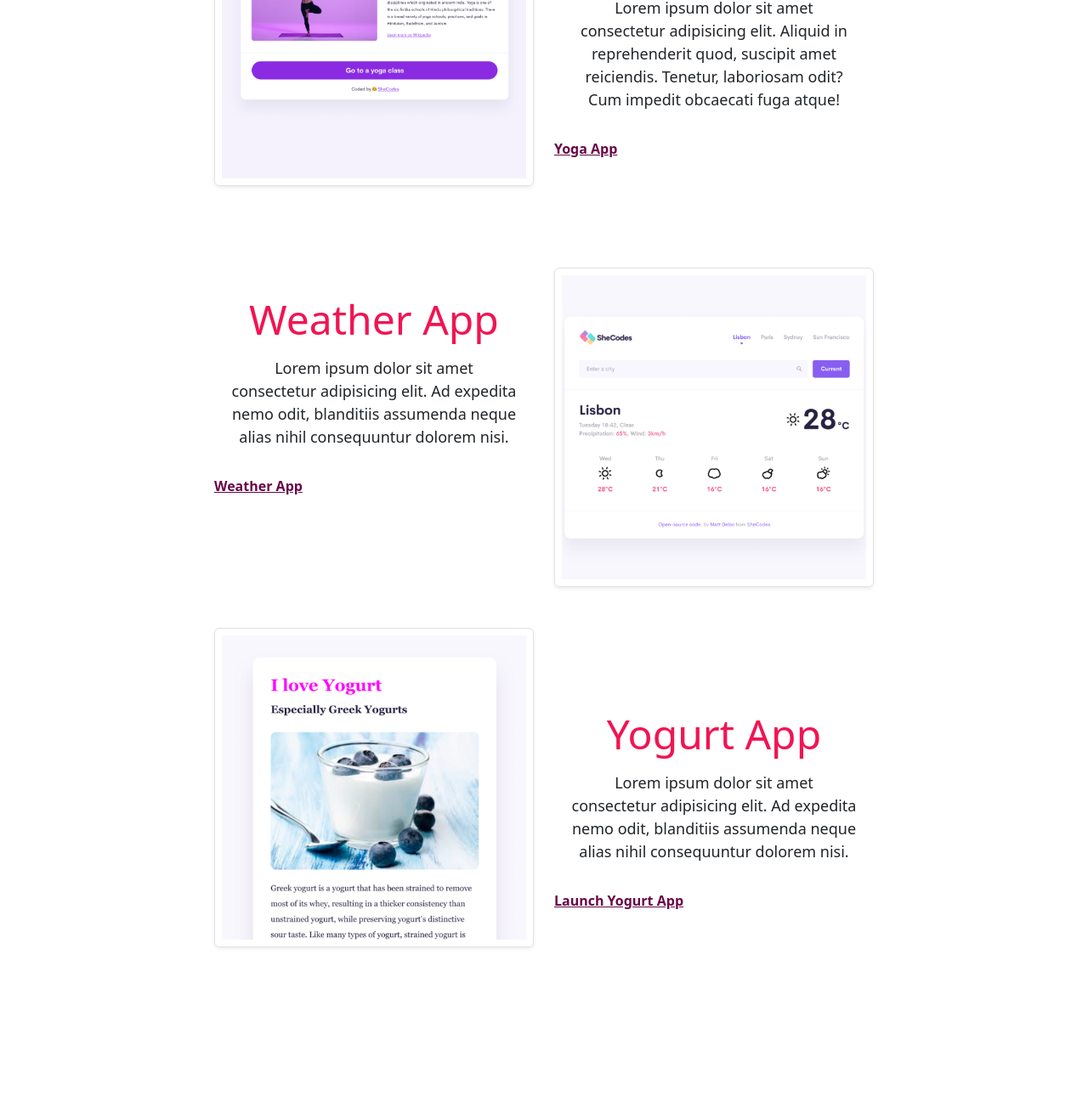
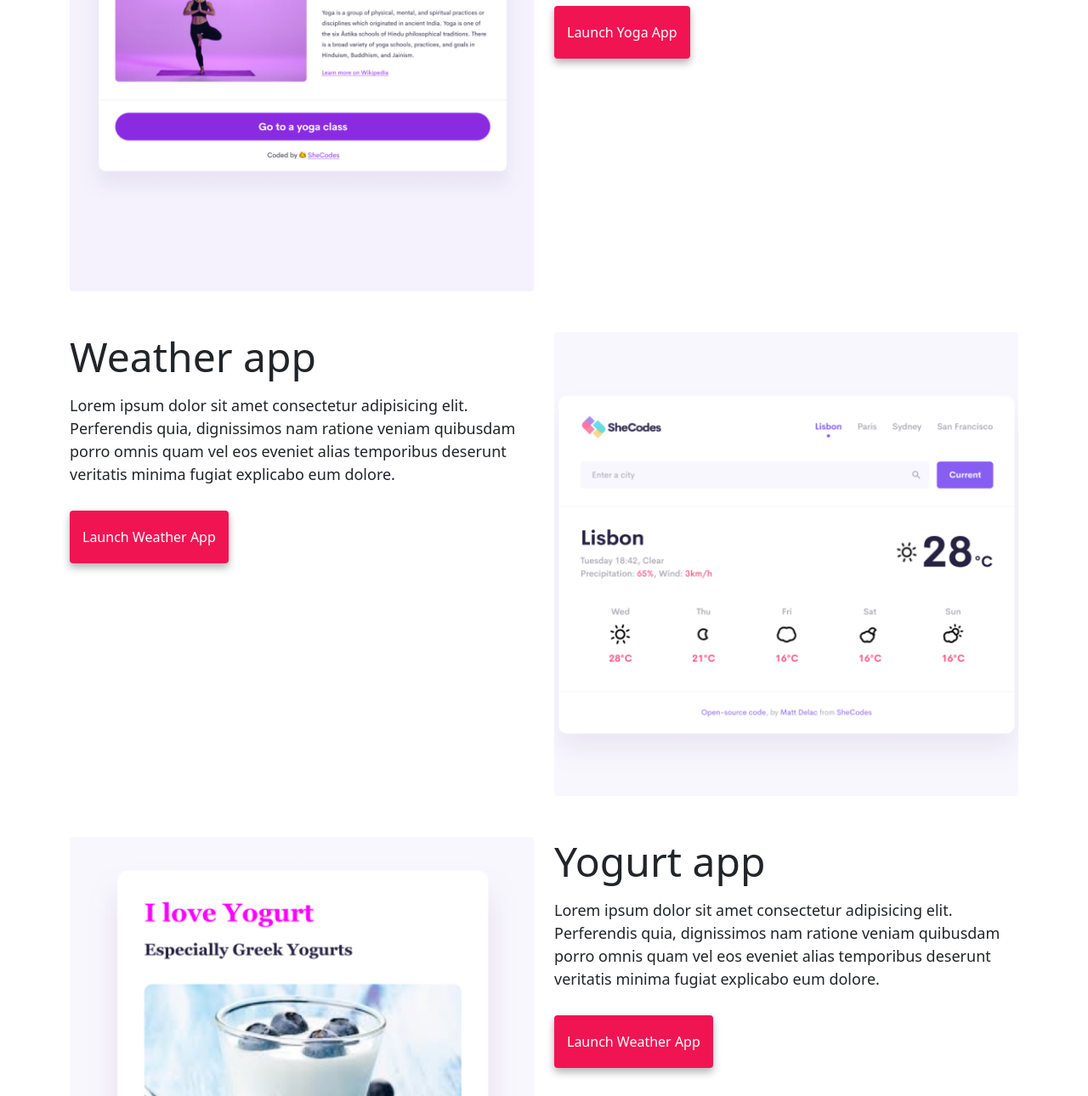
Before and after one commit to Kgomotsophale/MyHomepage, a website: page index.html in a window 1280 px wide. Shown: the part 699-1989 px from the top of the page at 85% size. Before the commit the page ends 1862 px from the top, so only its background shows below. Drawn offline with nearby package versions, Linux system fonts and the light colour scheme.

Commit message:
Added and updated html

```diff
--- a/index.html
+++ b/index.html
@@ -4,9 +4,18 @@
     <meta charset="UTF-8" />
     <meta http-equiv="X-UA-Compatible" content="IE=edge" />
     <meta name="viewport" content="width=device-width, initial-scale=1.0" />
-    <link href="https://cdn.jsdelivr.net/npm/bootstrap@5.3.3/dist/css/bootstrap.min.css" rel="stylesheet" integrity="sha384-QWTKZyjpPEjISv5WaRU9OFeRpok6YctnYmDr5pNlyT2bRjXh0JMhjY6hW+ALEwIH" crossorigin="anonymous">
-    <script src="https://cdn.jsdelivr.net/npm/bootstrap@5.3.3/dist/js/bootstrap.bundle.min.js" integrity="sha384-YvpcrYf0tY3lHB60NNkmXc5s9fDVZLESaAA55NDzOxhy9GkcIdslK1eN7N6jIeHz" crossorigin="anonymous"></script>
     <title>Kgomotso</title>
+    <link
+      href="https://cdn.jsdelivr.net/npm/bootstrap@5.0.0-beta2/dist/css/bootstrap.min.css"
+      rel="stylesheet"
+      integrity="sha384-BmbxuPwQa2lc/FVzBcNJ7UAyJxM6wuqIj61tLrc4wSX0szH/Ev+nYRRuWlolflfl"
+      crossorigin="anonymous"
+    />
+    <script
+      src="https://cdn.jsdelivr.net/npm/bootstrap@5.0.0-beta2/dist/js/bootstrap.bundle.min.js"
+      integrity="sha384-b5kHyXgcpbZJO/tY9Ul7kGkf1S0CWuKcCD38l8YkeH8z8QjE0GmW1gYU5S9FOnJ0"
+      crossorigin="anonymous"
+    ></script>
     <link rel="stylesheet" href="style.css" />
   </head>
   <body>
@@ -16,7 +25,15 @@
         <img src="https://s3.amazonaws.com/shecodesio-production/uploads/files/000/117/218/original/Pink_Feminim_Retro_Y2K_Fashion_Logo__%281%29.png?1709331474alt=" class="logo"/>
         </a>
 
-    <button class="navbar-toggler" type="button" data-bs-toggle="collapse" data-bs-target="#navbarNav" aria-controls="navbarNav" aria-expanded="false" aria-label="Toggle navigation">
+        <button
+          class="navbar-toggler"
+          type="button"
+          data-bs-toggle="collapse"
+          data-bs-target="#navbarNav"
+          aria-controls="navbarNav"
+          aria-expanded="false"
+          aria-label="Toggle navigation"
+        >
           <span class="navbar-toggler-icon"></span>
         </button>
         <div class="collapse navbar-collapse" id="navbarNav">
@@ -32,71 +49,67 @@
             </li>
           </ul>
         </div>
-
       </div>
     </nav>
-    <h2>🙋🏾‍♀️ Hi I am</h2>
-    <h1>Kgomotso </h1>
-</br>
-    </body>
-    <h3>🌍 Front-end developer, based in Johannesburg, South Africa</h3>
-    <div class="navigation-links">
-      <a href="about.html#contact" class="contact-link">Contact me</a>
-      <a href="about.html" class="about-link">About me</a>
+    <h2 class="text-center">👋 Hi I am</h2>
+    <h1 class="text-center">Kgomotso</h1>
+    <h3 class="text-center"> 🌍 Front-end developer, based in Johannesburg,South Africa</h3>
+    <div class="navigation-links mb-5">
+      <a href="about.html#contact" class="primary-link">Contact me</a>
+      <a href="about.html" class="secondary-link">About me</a>
     </div>
-    <div class="container mt-5 mb-5">
+    <div class="container">
       <div class="row">
-        <div class="col-md-6">
-          <img
-            src="images/yoga.png"
-            alt="Yoga-project"
-            class="img-fluid rounded shadow-sm p-2 border"
-          />
+        <div class="col-6">
+          <img src="images/yoga.png" class="img-fluid rounded" />
         </div>
-        <div class="col-md-6">
-          <h2>Yoga app</h2>
-          <p class="pt-3 pb-3">
-            Lorem ipsum dolor sit amet consectetur adipisicing elit. Aliquid in
-            reprehenderit quod, suscipit amet reiciendis. Tenetur, laboriosam
-            odit? Cum impedit obcaecati fuga atque!
+        <div class="col-6">
+          <h2 class="mb-3">Yoga app</h2>
+          <p>
+            Lorem ipsum dolor sit amet consectetur adipisicing elit. Perferendis
+            quia, dignissimos nam ratione veniam quibusdam porro omnis quam vel
+            eos eveniet alias temporibus deserunt veritatis minima fugiat
+            explicabo eum dolore.
           </p>
-          <a href="#" class="primary-link"><strong> Yoga App</strong></a>
+          <div class="mt-5">
+            <a href="#" class="primary-link">Launch Yoga App</a>
+          </div>
         </div>
       </div>
       <div class="row mt-5">
-        <div class="col-md-6">
-          <h2>Weather App</h2>
-          <p class="pt-3 pb-3">
-            Lorem ipsum dolor sit amet consectetur adipisicing elit. Ad expedita
-            nemo odit, blanditiis assumenda neque alias nihil consequuntur
-            dolorem nisi.
+        <div class="col-6">
+          <h2 class="mb-3">Weather app</h2>
+          <p>
+            Lorem ipsum dolor sit amet consectetur adipisicing elit. Perferendis
+            quia, dignissimos nam ratione veniam quibusdam porro omnis quam vel
+            eos eveniet alias temporibus deserunt veritatis minima fugiat
+            explicabo eum dolore.
           </p>
-          <a href="#" class="primary-link mb-3"><strong> Weather App</strong></a>
+          <div class="mt-5">
+            <a href="#" class="primary-link">Launch Weather App</a>
           </div>
-        <div class="col-md-6 mt-5">
-          <img
-            src="images/weather.png"
-            alt="weather-app"
-            class="img-fluid rounded shadow-sm p-2 border"
-          />
+        </div>
+        <div class="col-6">
+          <img src="images/weather.png" class="img-fluid rounded" />
         </div>
       </div>
       <div class="row mt-5">
-        <div class="col-md-6">
-          <img
-            src="images/yogurt.png"
-            alt="Yougurt project"
-            class="img-fluid rounded shadow-sm p-2 border"
-          />
+        <div class="col-6">
+          <img src="images/yogurt.png" class="img-fluid rounded" />
         </div>
-        <div class="col-md-6 mt-3">
-          <h2>Yogurt App</h2>
-          <p class="pt-3 pb-3">
-            Lorem ipsum dolor sit amet consectetur adipisicing elit. Ad expedita
-            nemo odit, blanditiis assumenda neque alias nihil consequuntur
-            dolorem nisi.
+        <div class="col-6">
+          <h2 class="mb-3">Yogurt app</h2>
+          <p>
+            Lorem ipsum dolor sit amet consectetur adipisicing elit. Perferendis
+            quia, dignissimos nam ratione veniam quibusdam porro omnis quam vel
+            eos eveniet alias temporibus deserunt veritatis minima fugiat
+            explicabo eum dolore.
           </p>
-          <a href="#" class="primary-link"><strong>Launch Yogurt App</strong></a>
+          <div class="mt-5">
+            <a href="#" class="primary-link">Launch Weather App</a>
+          </div>
+        </div>
+      </div>
     </div>
   </body>
 </html>
--- a/style.css
+++ b/style.css
@@ -7,46 +7,31 @@
 }
 
 body {
-  margin: 10px auto;
-  max-width: 800px;
-}
-.navbar-pink {
-  background-color: var(--primary-color);
-  height: 60px;
+  margin-top: 100px;
 }
 
 h1,
 h2,
 h3 {
-  text-align: center;
   margin: 0;
 }
 
 h1 {
   font-size: 96px;
-  color: var(--primary-color);
-  padding: 20px;
 }
 
 h2 {
   font-size: 48px;
-  margin-top: 80px;
-  color: var(--primary-color);
 }
 
 h3 {
   font-size: 24px;
   opacity: 0.7;
-  color: var(--tertiary-color);
 }
 
 p {
-  background: var(--secondary-color);
-  padding: 20px;
-  border-radius: 4px;
   font-size: 18px;
   line-height: 1.5;
-  text-align: center;
 }
 
 .navigation-links {
@@ -57,24 +42,25 @@ p {
 
 .navigation-links a {
   margin: 20px;
+}
+
+.primary-link {
   border-radius: 4px;
   padding: 20px 15px;
   text-decoration: none;
   text-transform: capitalize;
+  background: var(--primary-color);
+  box-shadow: var(--box-shadow);
+  color: white;
 }
 
-.contact-link {
-  background: var(--primary-color);
-  box-shadow: var(--box-shadow);
-  color: var(--secondary-color);
-  border: 2px solid var(--secondary-color);
-}
-
-.about-link {
+.secondary-link {
+  border-radius: 4px;
+  padding: 20px 15px;
+  text-decoration: none;
+  text-transform: capitalize;
   color: var(--primary-color);
   border: 1px solid var(--primary-color);
-  background: var(--secondary-color);
-  box-shadow: var(--box-shadow);
 }
 
 .homepage-link {
@@ -84,7 +70,6 @@ p {
 }
 
 .about-paragraphs {
-  display: flex;
   margin: 30px 0;
 }
 
@@ -103,21 +88,7 @@ p {
 .email-link:hover {
   text-decoration: underline;
 }
-.logo {
-  max-width: 40px;
-  border: 2px solid black;
+.navbar-pink {
+  background-color: var(--primary-color);
+  height: 60px;
 }
-button {
-  color: var(--primary-color);
-}
-a {
-  color: var(--luxury-color);
-}
-.fixed-top {
-  position: fixed;
-  top: 0;
-  right: 0;
-  left: 0;
-  z-index: 1030;
-  background-color: var(--primary-color);
-}
```
Lines whose indentation alone changed are shown as unchanged.
